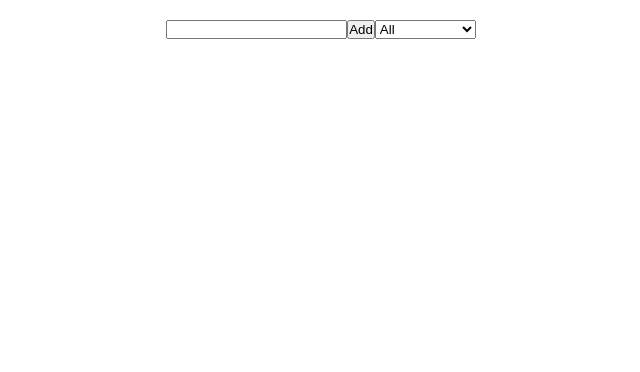
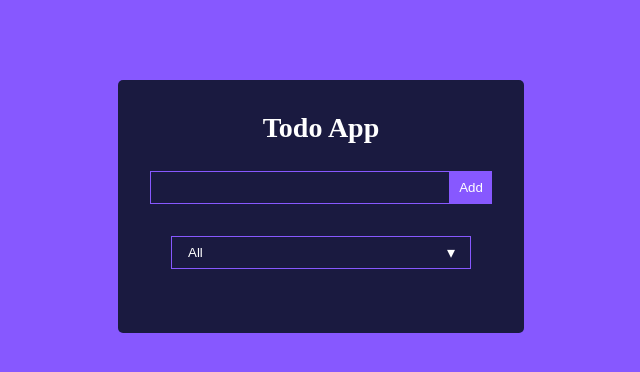
Before and after one commit to igorboss5/react-projects, a React (Create React App) app in the folder todo-app/: page / in a window 1280 px wide. Shown: the top 372 px of the page, without its empty margins (319-959 px from the left). Built offline with nearby package versions, Linux system fonts and the light colour scheme; the HTML template or start-up script is replaced by a standard one.

Commit message:
add styles to app

```diff
--- a/todo-app/src/App.css
+++ b/todo-app/src/App.css
@@ -4,15 +4,99 @@
     box-sizing: border-box;
 }
 
+body {
+    background: #8758ff;
+    display: flex;
+    justify-content: center;
+    align-items: center;
+}
+
 .App {
     text-align: center;
-    margin: 20px;
+    background: #1A1A40;
+    margin-top: 5rem;
+    padding: 2rem;
+    border-radius: 5px;
+}
+
+h1 {
+    color: #fff;
+    margin-bottom: 0.7rem;
+    font-size: 1.75rem;
+}
+
+.input-text {
+    outline: none;
+    background: none;
+    border: 1px solid #8758ff;
+    padding: 0.5rem 1rem;
+    margin-top: 1rem;
+    margin-bottom: 2rem;
+    width: 300px;
+    color: #fff;
+}
+
+.button-add {
+    background: #8758ff;
+    color: #fff;
+    border: none;
+    padding: 0.55rem;
+    cursor: pointer;
+}
+
+.newTodo {
+    display: flex;
+    justify-content: space-between;
+    align-items: center;
+    background: #8758ff;
+    color: #fff;
+    padding: 0.75rem 1rem;
+    border-radius: 5px;
+    margin-bottom: 1rem;
 }
 
 .container-add-todo {
     display: inline-block;
 }
 
-.container-filter {
+/*.container-filter {
+    display: inline-block;
+    margin: 0 0 20px 15px;
+}
+*/
+
+.completed {
+    color: #c5aeff;
+    text-decoration: line-through;
+    cursor: pointer;
+}
+
+/* TodoFilter.css */
+
+.custom-select-wrapper {
+    position: relative;
     display: inline-block;
 }
+
+.custom-select {
+    appearance: none;
+    -webkit-appearance: none;
+    -moz-appearance: none;
+    outline: none;
+    background: #1A1A40;
+    border: 1px solid #8758ff;
+    padding: 0.5rem 2rem 0.5rem 1rem; /* Adjust padding as needed */
+    margin-bottom: 2rem;
+    width: 300px;
+    color: #fff;
+    cursor: pointer;
+}
+
+.custom-select-arrow {
+    position: absolute;
+    top: 25%;
+    right: 1rem;
+    transform: translateY(-50%);
+    color: #fff;
+    pointer-events: none;
+}
--- a/todo-app/src/App.js
+++ b/todo-app/src/App.js
@@ -60,6 +60,7 @@ const App = () => {
     return (
         <div className="App">
             <div className="container-add-todo">
+                <h1>Todo App</h1>
                 <input
                     className="input-text"
                     type="text"
--- a/todo-app/src/components/ToDo.jsx
+++ b/todo-app/src/components/ToDo.jsx
@@ -3,7 +3,7 @@ import React from "react";
 const ToDo = ({ todo, onDelete, onComplete }) => {
 
     return (
-        <div className={todo.isComplete ? 'completed' : ''}>
+        <div className={todo.isComplete ? 'completed' : 'newTodo'}>
             <span>{todo.text}</span>
             <button onClick={() => onComplete(todo)}>
                 {!todo.isComplete ? 'Complete' : 'Undo'}
--- a/todo-app/src/components/TodoFilter.jsx
+++ b/todo-app/src/components/TodoFilter.jsx
@@ -4,11 +4,14 @@ const TodoFilter = ({ onChange }) => {
 
     return (
         <div className="container-filter">
-            <select onChange={onChange}>
-                <option value="All">All</option>
-                <option value="Completed">Completed</option>
-                <option value="Uncompleted">Uncompleted</option>
-            </select>
+            <div className="custom-select-wrapper">
+                <select className="custom-select" onChange={onChange}>
+                    <option value="All">All</option>
+                    <option value="Completed">Completed</option>
+                    <option value="Uncompleted">Uncompleted</option>
+                </select>
+                <div className="custom-select-arrow">&#9662;</div>
+            </div>
         </div>
     )
 }
```
